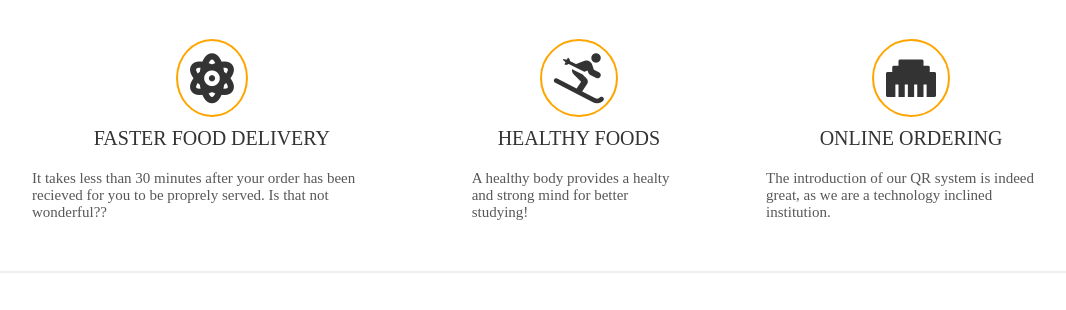
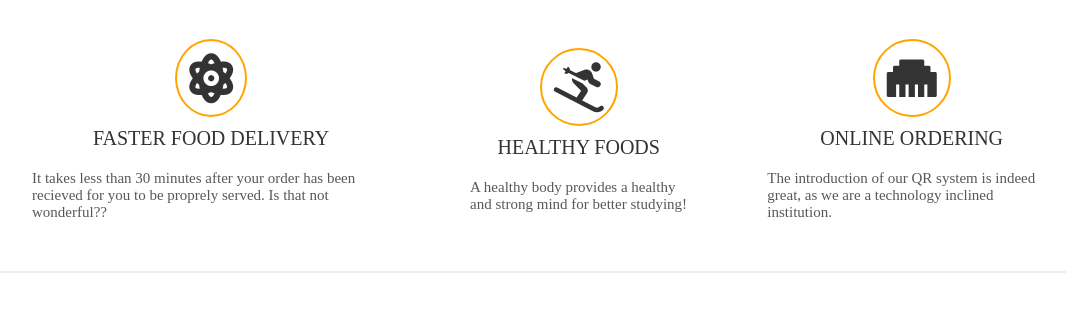
Before and after one commit to FINAMOU01/icturestaurant, a Django app: page / in a window 1280 px wide. Shown: the part 843-1153 px from the top of the page, without its empty margins (96-1162 px from the left). Run offline with Django 5.2, Linux system fonts and the light colour scheme.

Commit message:
Update index.html

```diff
--- a/Templates/index.html
+++ b/Templates/index.html
@@ -54,7 +54,7 @@
       <div class="work">
         <i class="fas fa-skiing"></i>
         <p class="work-heading">Healthy Foods</p>
-        <p class="work-text">A healthy body provides a healty and strong mind for better studying!</p>
+        <p class="work-text">A healthy body provides a healthy and strong mind for better studying!</p>
       </div>
       <div class="work">
         <i class="fas fa-ethernet"></i>
```
